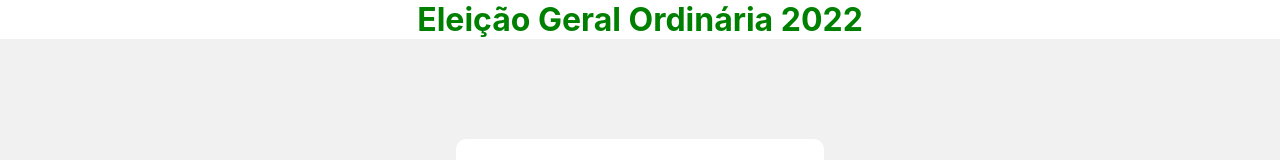
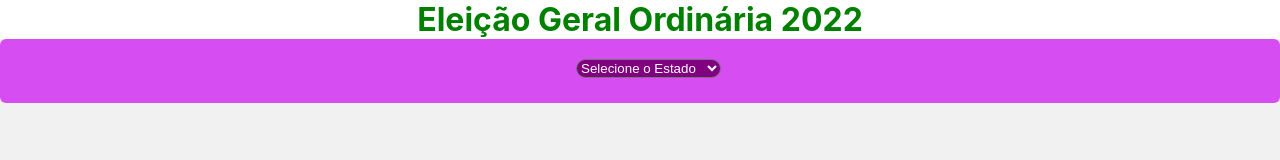
Before and after one commit to victorfdelima/validEleitor, a React (Create React App) app: page / in a window 1280 px wide. Shown: the top 160 px of the page. Built offline with nearby package versions, Linux system fonts and the light colour scheme; no server answers.

Commit message:
selectUF

```diff
--- a/src/App.css
+++ b/src/App.css
@@ -6,6 +6,24 @@
 
 .grid-cols-4 {
   grid-template-columns: repeat(6, minmax(0, 1fr));
+}
+
+.optionValueUF {
+  color: white;
+  background-color: purple;
+  border-radius: 20px;
+  display: flex;
+  align-items: center;
+  align-content: center;
+  margin-left: 45%;
+  margin-top: 20px;
+}
+
+.containerUF {
+  width: 100%;
+  block-size: 4rem;
+  border-radius: 6px;
+  background-color: #d64ef2;
 }
 
 .gap-y-3 {
--- a/src/App.js
+++ b/src/App.js
@@ -8,13 +8,14 @@
 import APIPresidenteAll from "./components/ApiPresidente";
 import BoxDate from "./components/BoxDate";
 import Header from "./components/Header";
-
+import FilterData from "./components/FilterData";
 export default function App() {
 
   return (
     <div className="App">
       <BrowserRouter>
         <Header />
+        <FilterData />
         <BoxDate />
         <Routes>
           <Route path="/" element={<APIPresidenteAll />} />
--- a/src/components/FilterData.js
+++ b/src/components/FilterData.js
@@ -1,8 +1,42 @@
-import React from "react";
+import React from "react"
 
-const filterData = () => {
-
-
+const FilterData = () => {
+    return (
+        <div className="containerUF">
+            <select className="optionValueUF">
+                <option>Selecione o Estado</option>
+                <option value="BRASIL">(Geral) Presidentes</option>
+                <option value="AC">Acre</option>
+                <option value="AL">Alagoas</option>
+                <option value="AP">Amapá</option>
+                <option value="AM">Amazonas</option>
+                <option value="BA">Bahia</option>
+                <option value="CE">Ceará</option>
+                <option value="DF">Distrito Federal</option>
+                <option value="ES">Espírito Santo</option>
+                <option value="GO">Goiás</option>
+                <option value="MA">Maranhão</option>
+                <option value="MT">Mato Grosso</option>
+                <option value="MS">Mato Grosso do Sul</option>
+                <option value="MG">Minas Gerais</option>
+                <option value="PA">Pará</option>
+                <option value="PB">Paraíba</option>
+                <option value="PR">Paraná</option>
+                <option value="PE">Pernambuco</option>
+                <option value="PI">Piauí</option>
+                <option value="RJ">Rio de Janeiro</option>
+                <option value="RN">Rio Grande do Norte</option>
+                <option value="RS">Rio Grande do Sul</option>
+                <option value="RO">Rondônia</option>
+                <option value="RR">Roraima</option>
+                <option value="SC">Santa Catarina</option>
+                <option value="SP">São Paulo</option>
+                <option value="SE">Sergipe</option>
+                <option value="TO">Tocantins</option>
+            </select>
+        </div>
+    )
 
 }
-export default filterData;
+
+export default FilterData
```
